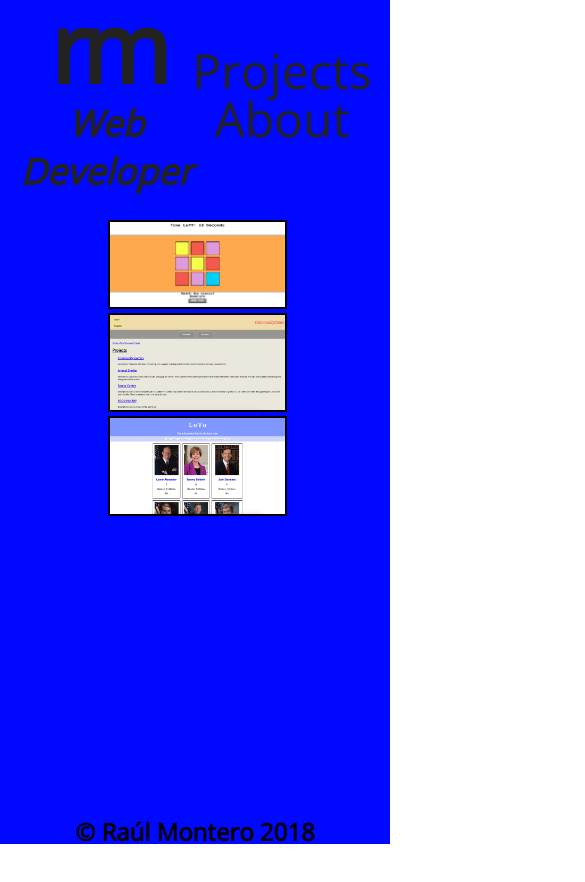
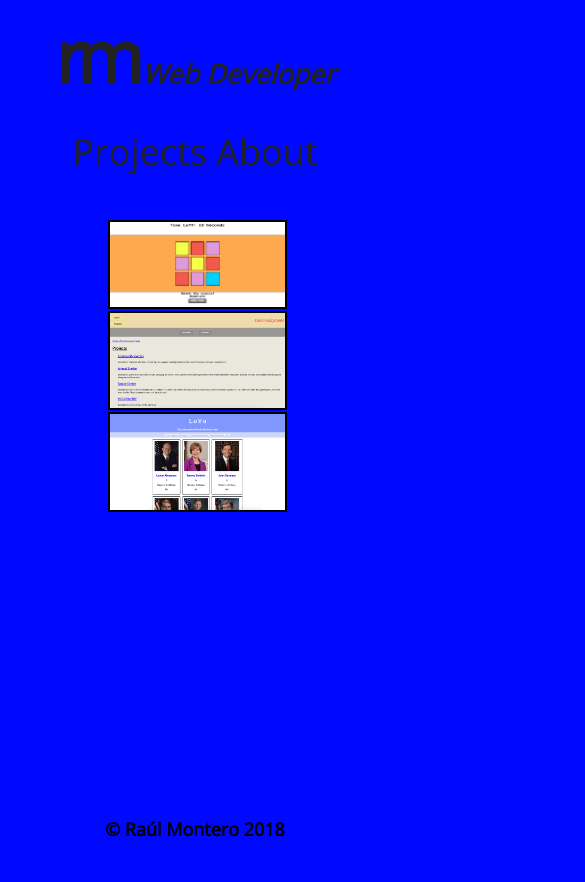
Before and after one commit to brooklynbodega/Portfolio-V2, a React (Create React App) app: page / in a window 390 px wide. Shown: the top 882 px of the page, 585 px wide, since content can reach past the window. After the commit the page ends 844 px from the top, so only its background shows below. Built offline with nearby package versions, Linux system fonts and the light colour scheme.

Commit message:
resizing screenshots

```diff
--- a/src/App.css
+++ b/src/App.css
@@ -19,7 +19,7 @@ figure, figcaption, footer, header, hgroup,
 menu, nav, output, ruby, section, summary,
 time, mark, audio, video {
 	font: inherit;
-	font-size: 100%;
+	font-size: 1em;
 	border: 0;
 	margin: 0;
 	padding: 0;
@@ -162,7 +162,6 @@ html {
 
  .Projects-Wrapper {
   display: flex;
-  font-size: 2em;
   margin-top: 10px;
   min-height: 570px;
   /* max-height: 570px; */
@@ -226,14 +225,15 @@ html {
    }
  }
 
- .projects {
-  min-height: 50%;
+.projects {
+  min-height: 30%;
+  max-height: 30%;
   width: 50%;
   margin: 0 auto;
   position: relative;
  }
 
- .projects a {
+.projects a {
   text-decoration: none;
  }
 
@@ -250,7 +250,6 @@ html {
   width: 100%;
 }
 
-
 .description {
   background: rgba(0, 0, 0, .8);
   border: solid rgba(0, 0, 0, .8) 2px;
@@ -258,7 +257,7 @@ html {
   color: rgb(255, 255, 255);
   display: flex;
   flex-direction: column;
-  font-size: 1em;
+  /* font-size: 1em; */
   height: 100%;
   width: auto;
   justify-content: space-between;
@@ -290,6 +289,7 @@ html {
   font-weight: bolder;
   margin: 0 auto;
   align-self: flex-end;
+  padding: 10px;
 }
 
 .project-link > a {
@@ -439,10 +439,21 @@ html {
 
 /**** TABLET SCREEN MEDIAQUERY ****/
 
-@media screen and (max-width: 600px) {
+/**** MOBILE SCREEN MEDIAQUERY ****/
+
+@media screen and (max-width: 500px) {
+
+  html {
+  background: rgb(0, 8, 255);
+  }
 
   .Portfolio {
-    background: rgb(0, 8, 255);
+    font-size: 0.75em;
+  }
+
+  .Header {
+    display: flex;
+    flex-direction: column;
   }
 
   .Projects-Wrapper {
@@ -451,19 +462,10 @@ html {
     align-items: flex-start;
   }
 
-}
-
-/**** MOBILE SCREEN MEDIAQUERY ****/
-
-@media screen and (max-width: 600px) {
-
-  .Portfolio {
-    background: rgb(0, 8, 255);
-  }
-
-  .Projects-Wrapper {
-    display: flex;
-    flex-direction: column;
-    align-items: flex-start;
+  .description {
+    /* margin-top: -5px; */
+    padding-left: 0px;
+    top: 0;
+    width: 100%;
   }
 }
--- a/src/Components/Projects.js
+++ b/src/Components/Projects.js
@@ -23,9 +23,11 @@ class Projects extends Component {
         <div className="projects" id="project-two">
           <img className="project-image" id="proj-img-two" src={require("../images/project-2-photo-00.png")} alt="project-2"/>
           <div className="description">
+          <div className="link-text">
             <p className="link-title">CommunityCares</p>
             <p>A CRUD app developed with Express and Node.js that allows users to create and share volunteer projects.
             </p>
+            </div>
             <div className="project-link">
               <a href="https://project-2-volunteer.herokuapp.com/">
                 V I S I T
@@ -36,9 +38,11 @@ class Projects extends Component {
         <div className="projects" id="project-three">
           <img className="project-image" id="proj-img-three" src={require("../images/project-4-photo-00.png")} alt="project-4"/>
           <div className="description">
+          <div className="link-text">
             <p className="link-title">LoVo</p>
             <p>A user-facing database to assist citizens in finding information on their direct representatives at all government levels using the ProPublica API, Google Civic API, and React.
             </p>
+            </div>
             <div className="project-link">
               <a href="https://lovo.netlify.com/">
                 V I S I T
```
